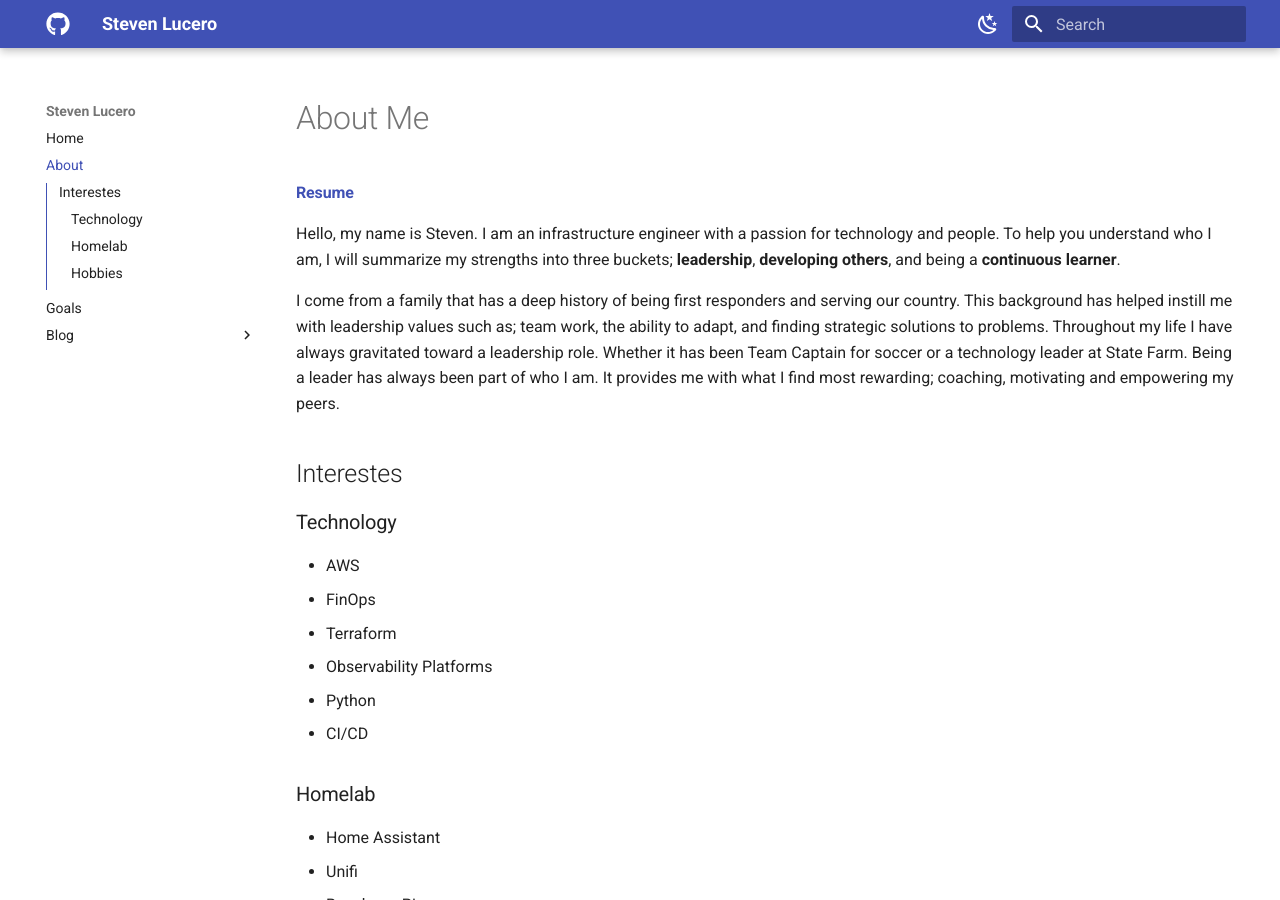
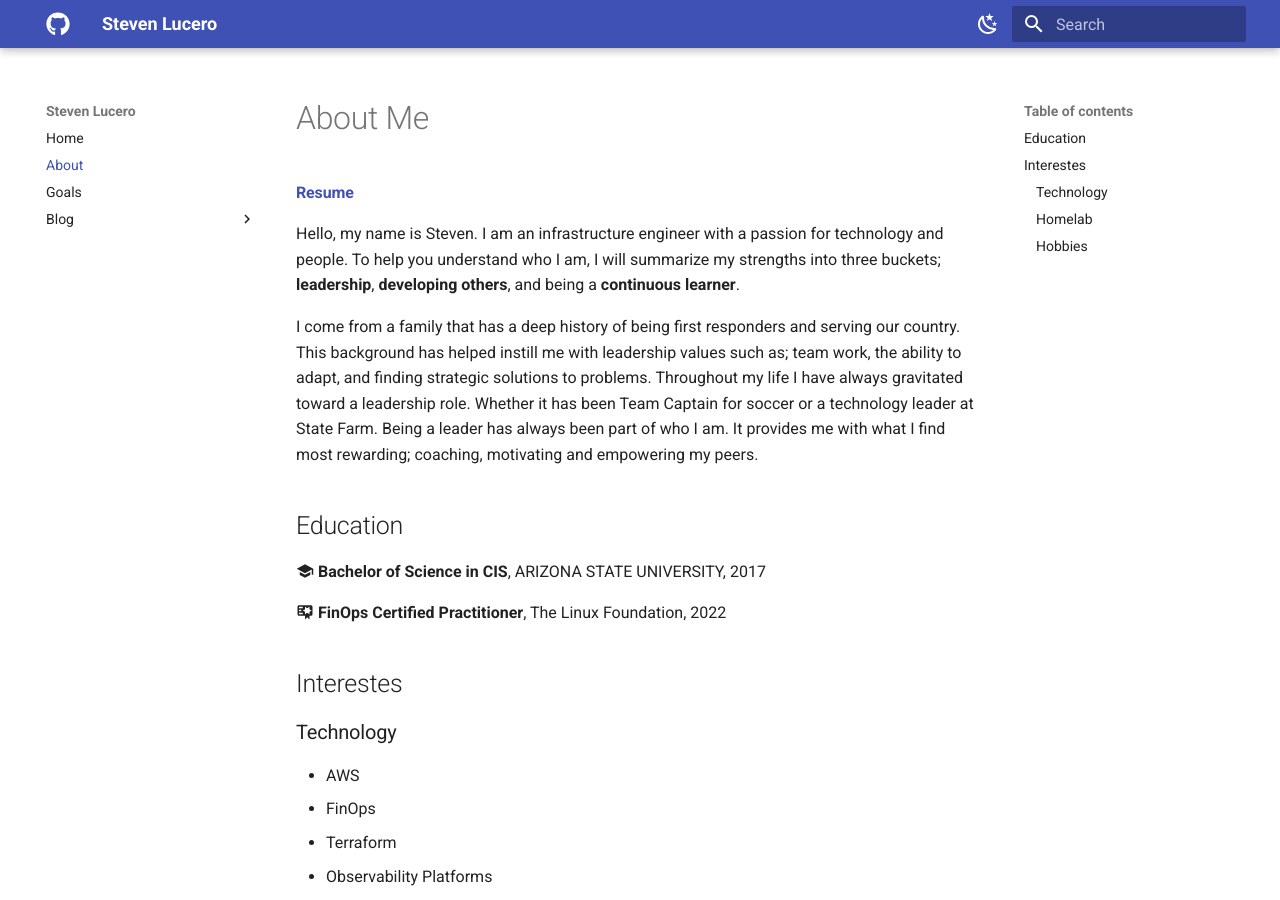
Before and after one commit to stevejoluc/stevejoluc.github.io, an MkDocs documentation site: the page built from docs/about/about.md, in a window 1280 px wide and 900 px high. Built offline with MkDocs 1.6.1 and Material for MkDocs 9.7.7, drawn with Linux system fonts in a browser that asks for light colours.

Commit message:
update about

```diff
--- a/docs/about/about.md
+++ b/docs/about/about.md
@@ -5,6 +5,11 @@
 Hello, my name is Steven. I am an infrastructure engineer with a passion for technology and people. To help you understand who I am, I will summarize my strengths into three buckets; **leadership**, **developing others**, and being a **continuous learner**.
 
 I come from a family that has a deep history of being first responders and serving our country. This background has helped instill me with leadership values such as; team work, the ability to adapt, and finding strategic solutions to problems. Throughout my life I have always gravitated toward a leadership role. Whether it has been Team Captain for soccer or a technology leader at State Farm. Being a leader has always been part of who I am. It provides me with what I find most rewarding; coaching, motivating and empowering my peers.
+
+## Education
+:material-school: **Bachelor of Science in CIS**, ARIZONA STATE UNIVERSITY, 2017
+
+:material-certificate: **FinOps Certified Practitioner**, The Linux Foundation, 2022
 
 ## Interestes
 ### Technology
--- a/mkdocs.yml
+++ b/mkdocs.yml
@@ -53,7 +53,7 @@ theme:
     - search.highlight
     - search.share
     - search.suggest
-    - toc.integrate
+    # - toc.integrate
   palette:
     - media: "(prefers-color-scheme: light)"
       scheme: default
```
